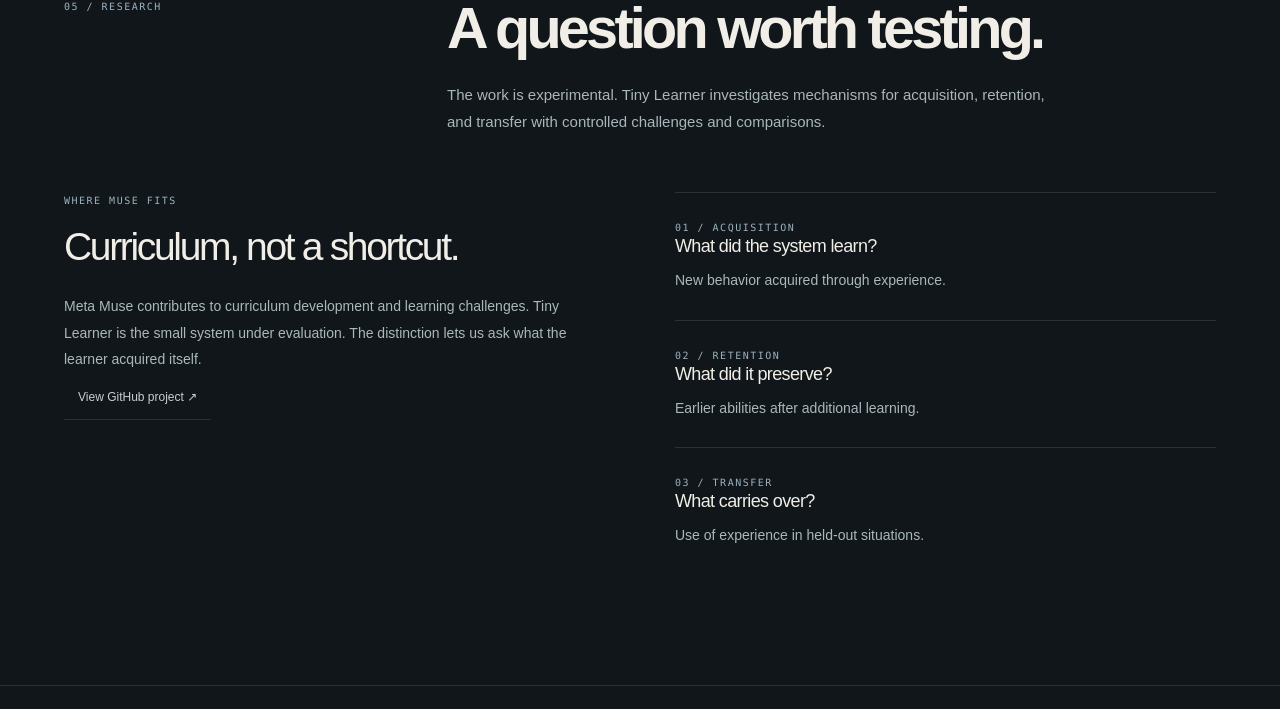
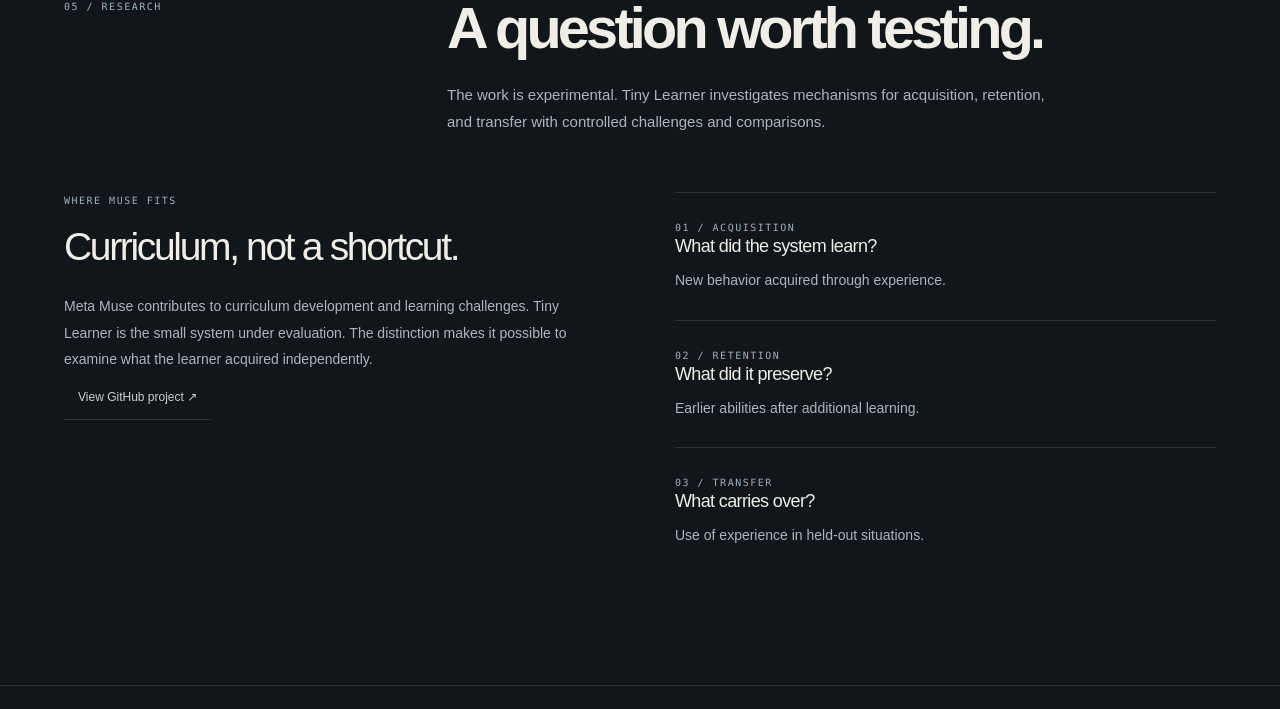
Before and after one commit to mira-takeda/tiny-learner, a plain HTML site: page docs/index.html in a window 1280 px wide. Shown: the part 4793-5502 px from the top of the page. Drawn offline with Linux system fonts and the light colour scheme.

Commit message:
docs: use neutral research voice instead of collective first person

```diff
--- a/docs/index.html
+++ b/docs/index.html
@@ -211,7 +211,7 @@
       <div><h2>A question worth testing.</h2><p>The work is experimental. Tiny Learner investigates mechanisms for acquisition, retention, and transfer with controlled challenges and comparisons.</p></div>
     </div>
     <div class="research">
-      <div><div class="mono">Where Muse fits</div><h2>Curriculum, not a shortcut.</h2><p>Meta Muse contributes to curriculum development and learning challenges. Tiny Learner is the small system under evaluation. The distinction lets us ask what the learner acquired itself.</p><a class="quiet" href="https://github.com/mira-takeda/tiny-learner">View GitHub project ↗</a></div>
+      <div><div class="mono">Where Muse fits</div><h2>Curriculum, not a shortcut.</h2><p>Meta Muse contributes to curriculum development and learning challenges. Tiny Learner is the small system under evaluation. The distinction makes it possible to examine what the learner acquired independently.</p><a class="quiet" href="https://github.com/mira-takeda/tiny-learner">View GitHub project ↗</a></div>
       <div>
         <div class="research-item"><div class="mono">01 / Acquisition</div><strong>What did the system learn?</strong><p>New behavior acquired through experience.</p></div>
         <div class="research-item"><div class="mono">02 / Retention</div><strong>What did it preserve?</strong><p>Earlier abilities after additional learning.</p></div>
```
